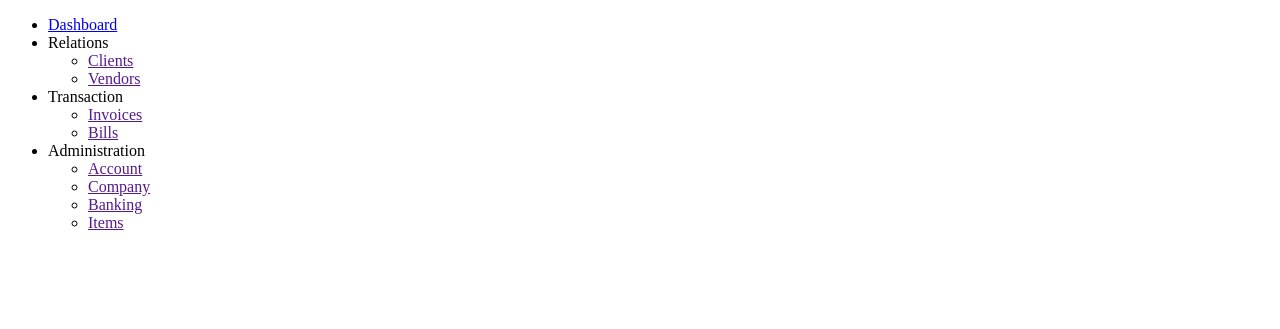
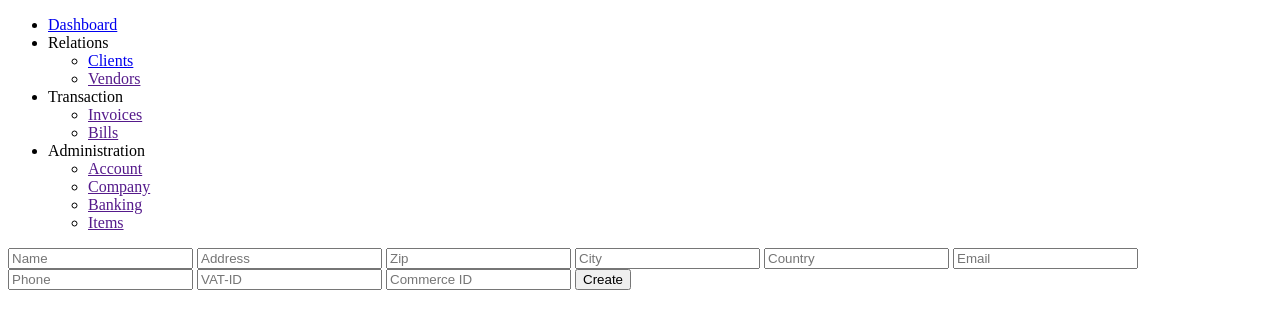
Before and after one commit to ph00lt0/django-crm, a Django app: template accounting/templates/accounting/clients.html in a window 1280 px wide. Shown: the top 329 px of the page. Run offline with Django 3.2, Linux system fonts and the light colour scheme; the template is opened without the code that fills it, so the values that code supplies are empty.

Commit message:
add clienet thorugh frontend

```diff
--- a/accounting/templates/accounting/base.html
+++ b/accounting/templates/accounting/base.html
@@ -27,7 +27,7 @@
         <li>Relations
             <ul>
                 <li>
-                    <a href="">Clients</a>
+                    <a href="{% url 'accounting:clients' %}">Clients</a>
                 </li>
                 <li>
                     <a href="">Vendors</a>
--- a/accounting/templates/accounting/clients.html
+++ b/accounting/templates/accounting/clients.html
@@ -9,4 +9,20 @@
     {% for client in clients %}
         <p>{{ client.name }}</p>
     {% endfor %}
+
+    <section>
+        <form method="POST" action="{% url 'accounting:client_create' %}">
+            {% csrf_token %}
+            <input type="text" name="name" placeholder="Name">
+            <input type="text" name="address" placeholder="Address">
+            <input type="text" name="zip" placeholder="Zip">
+            <input type="text" name="city" placeholder="City">
+            <input type="text" name="country" placeholder="Country">
+            <input type="text" name="email" placeholder="Email">
+            <input type="text" name="phone" placeholder="Phone">
+            <input type="text" name="vat" placeholder="VAT-ID">
+            <input type="text" name="commerce" placeholder="Commerce ID">
+            <button>Create</button>
+        </form>
+    </section>
 {% endblock %}
--- a/accounting/urls.py
+++ b/accounting/urls.py
@@ -6,4 +6,5 @@ app_name = 'accounting'
 urlpatterns = [
     path('', views.index, name='index'),
     path('clients/', views.clients, name='clients'),
+    path('clients/create', views.client_create, name='client_create'),
 ]
--- a/accounting/utils.py
+++ b/accounting/utils.py
@@ -5,3 +5,4 @@ def employee_check(request):
     if not hasattr(request.user, 'employee'):
         messages.add_message(request, messages.ERROR, 'User has no company assigned.')
         return False
+    return True
```
